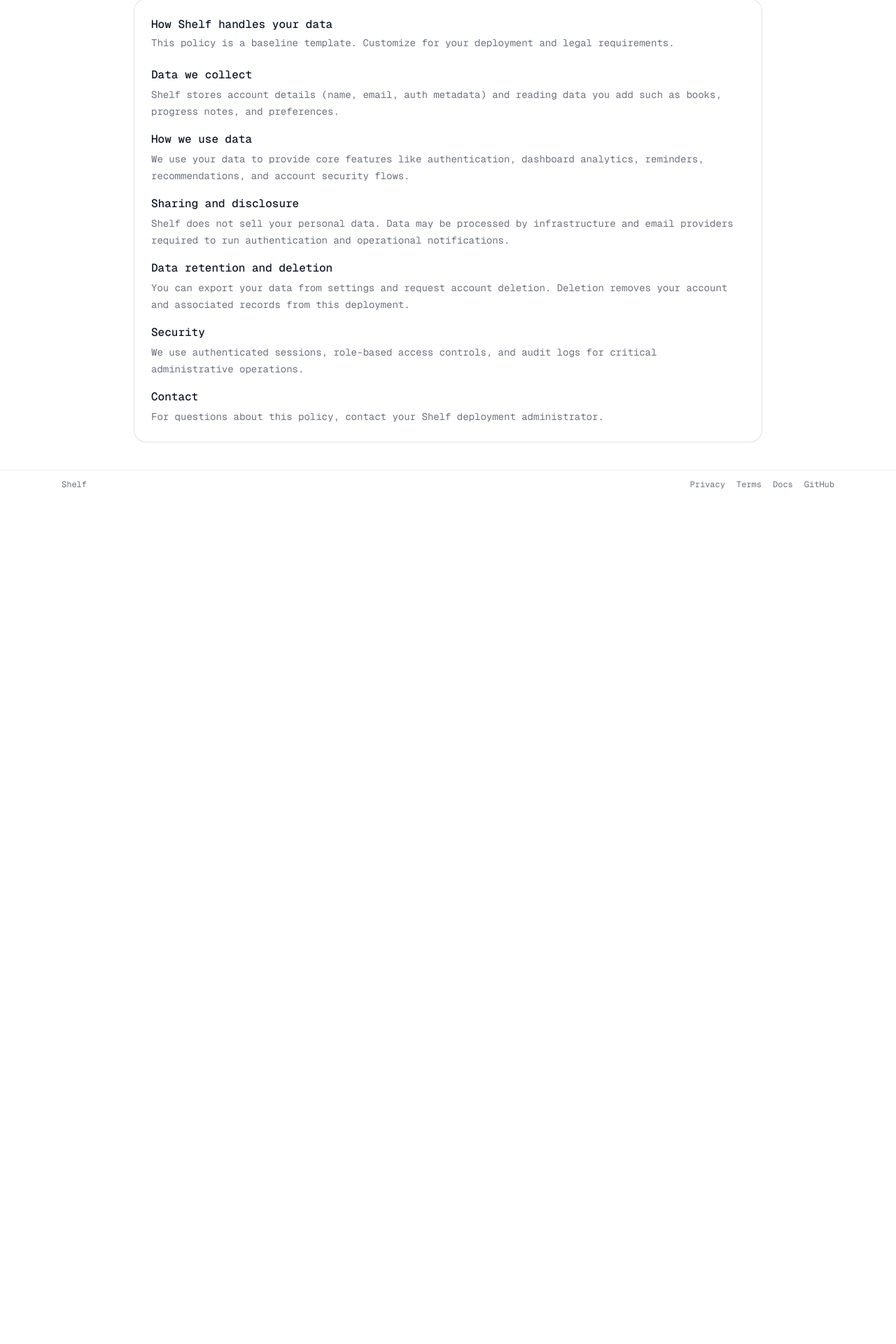
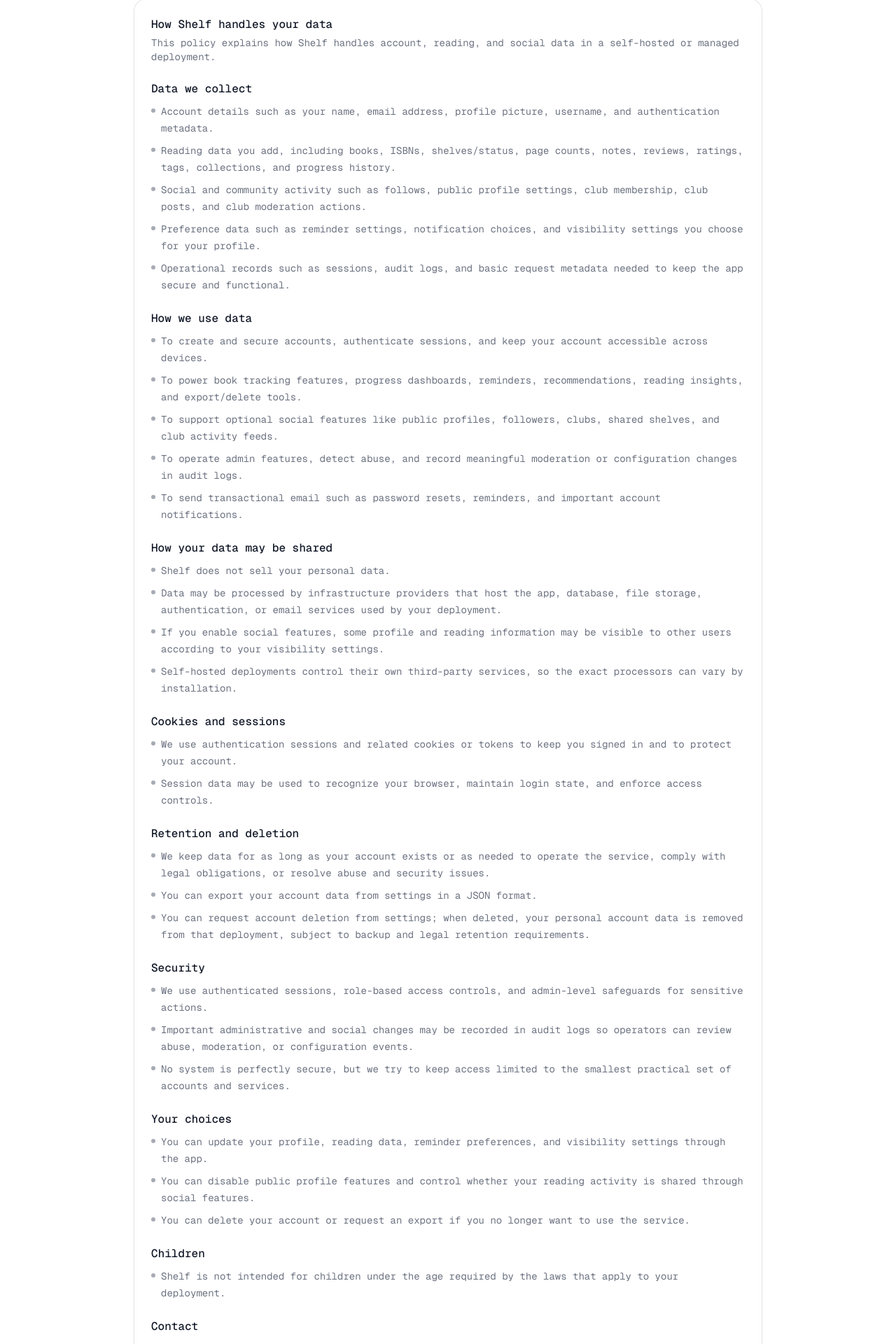
Before and after one commit to Vainnor/shelf, a Next.js app: page /privacy in a window 1280 px wide. Shown: the part 154-2074 px from the top of the page at 70% size. Before the commit the page ends 866 px from the top, so only its background shows below. Built offline with nearby package versions, Linux system fonts and the light colour scheme.

Commit message:
update(app): update main page

```diff
--- a/compose.prod.yml
+++ b/compose.prod.yml
@@ -15,9 +15,7 @@
       retries: 10
 
   migrate:
-    build:
-      context: .
-      target: migrator
+    image: ghcr.io/vainnor/shelf:latest
     restart: "no"
     environment:
       DATABASE_URL: postgres://shelf:shelf@db:5432/shelf
@@ -27,12 +25,7 @@
     command: node scripts/run-migrations.mjs
 
   app:
-    build:
-      context: .
-      target: runner
-      args:
-        APP_VERSION: ${APP_VERSION:-0.0.1}
-        GIT_SHA: ${GIT_SHA:-local}
+    image: ghcr.io/vainnor/shelf:latest
     restart: unless-stopped
     environment:
       NODE_ENV: production
@@ -43,19 +36,8 @@
     depends_on:
       migrate:
         condition: service_completed_successfully
-    expose:
-      - "3000"
-
-  caddy:
-    image: caddy:2.8-alpine
-    restart: unless-stopped
-    depends_on:
-      app:
-        condition: service_started
     ports:
-      - "80:80"
-    volumes:
-      - ./caddy/Caddyfile:/etc/caddy/Caddyfile:ro
+      - "8888:3000"
 
 volumes:
   shelf-prod-postgres:
--- a/src/app/page.tsx
+++ b/src/app/page.tsx
@@ -19,16 +19,19 @@
   {
     title: "To read",
     description: "Capture books you discover and keep your next reads organized.",
+    note: "A clean queue for future reads.",
     accent: "bg-sky-500/10 text-sky-700 dark:text-sky-300 border-sky-500/30",
   },
   {
     title: "Currently reading",
     description: "Track progress with pages, notes, and reading momentum.",
+    note: "Keep your active book front and center.",
     accent: "bg-amber-500/10 text-amber-700 dark:text-amber-300 border-amber-500/30",
   },
   {
     title: "Read",
     description: "Build a personal archive of completed books and reflections.",
+    note: "A finished library you can come back to later.",
     accent: "bg-emerald-500/10 text-emerald-700 dark:text-emerald-300 border-emerald-500/30",
   },
 ]
@@ -132,21 +135,25 @@
         </div>
 
         <div className="grid gap-4 md:grid-cols-3">
-          {shelves.map((shelf) => (
+          {shelves.map((shelf, index) => (
             <Card
               key={shelf.title}
-              className="h-full border-border/70 transition-all duration-200 hover:-translate-y-0.5 hover:shadow-md"
+              className="group h-full border-border/70 transition-all duration-200 hover:-translate-y-0.5 hover:shadow-md"
             >
-              <CardHeader>
-                <div className="flex items-center justify-between gap-3">
-                  <CardTitle>{shelf.title}</CardTitle>
-                  <Badge className={cn("border", shelf.accent)}>{shelf.title}</Badge>
+              <CardHeader className="space-y-4">
+                <div className="flex items-start justify-between gap-3">
+                  <div className="space-y-2">
+                    <Badge className={cn("border", shelf.accent)}>
+                      {String(index + 1).padStart(2, "0")}
+                    </Badge>
+                    <CardTitle className="text-xl tracking-tight">{shelf.title}</CardTitle>
+                  </div>
                 </div>
                 <CardDescription>{shelf.description}</CardDescription>
               </CardHeader>
-              <CardContent>
-                <div className="rounded-lg border border-dashed border-border/70 p-4 text-sm text-muted-foreground">
-                  Built for fast organization and effortless status updates.
+              <CardContent className="pt-0">
+                <div className="rounded-xl border border-border/70 bg-muted/25 p-4 text-sm leading-6 text-muted-foreground transition-colors group-hover:bg-muted/35">
+                  {shelf.note}
                 </div>
               </CardContent>
             </Card>
--- a/src/app/privacy/page.tsx
+++ b/src/app/privacy/page.tsx
@@ -15,27 +15,76 @@
 const sections = [
   {
     title: "Data we collect",
-    body: "Shelf stores account details (name, email, auth metadata) and reading data you add such as books, progress notes, and preferences.",
+    points: [
+      "Account details such as your name, email address, profile picture, username, and authentication metadata.",
+      "Reading data you add, including books, ISBNs, shelves/status, page counts, notes, reviews, ratings, tags, collections, and progress history.",
+      "Social and community activity such as follows, public profile settings, club membership, club posts, and club moderation actions.",
+      "Preference data such as reminder settings, notification choices, and visibility settings you choose for your profile.",
+      "Operational records such as sessions, audit logs, and basic request metadata needed to keep the app secure and functional.",
+    ],
   },
   {
     title: "How we use data",
-    body: "We use your data to provide core features like authentication, dashboard analytics, reminders, recommendations, and account security flows.",
+    points: [
+      "To create and secure accounts, authenticate sessions, and keep your account accessible across devices.",
+      "To power book tracking features, progress dashboards, reminders, recommendations, reading insights, and export/delete tools.",
+      "To support optional social features like public profiles, followers, clubs, shared shelves, and club activity feeds.",
+      "To operate admin features, detect abuse, and record meaningful moderation or configuration changes in audit logs.",
+      "To send transactional email such as password resets, reminders, and important account notifications.",
+    ],
   },
   {
-    title: "Sharing and disclosure",
-    body: "Shelf does not sell your personal data. Data may be processed by infrastructure and email providers required to run authentication and operational notifications.",
+    title: "How your data may be shared",
+    points: [
+      "Shelf does not sell your personal data.",
+      "Data may be processed by infrastructure providers that host the app, database, file storage, authentication, or email services used by your deployment.",
+      "If you enable social features, some profile and reading information may be visible to other users according to your visibility settings.",
+      "Self-hosted deployments control their own third-party services, so the exact processors can vary by installation.",
+    ],
   },
   {
-    title: "Data retention and deletion",
-    body: "You can export your data from settings and request account deletion. Deletion removes your account and associated records from this deployment.",
+    title: "Cookies and sessions",
+    points: [
+      "We use authentication sessions and related cookies or tokens to keep you signed in and to protect your account.",
+      "Session data may be used to recognize your browser, maintain login state, and enforce access controls.",
+    ],
+  },
+  {
+    title: "Retention and deletion",
+    points: [
+      "We keep data for as long as your account exists or as needed to operate the service, comply with legal obligations, or resolve abuse and security issues.",
+      "You can export your account data from settings in a JSON format.",
+      "You can request account deletion from settings; when deleted, your personal account data is removed from that deployment, subject to backup and legal retention requirements.",
+    ],
   },
   {
     title: "Security",
-    body: "We use authenticated sessions, role-based access controls, and audit logs for critical administrative operations.",
+    points: [
+      "We use authenticated sessions, role-based access controls, and admin-level safeguards for sensitive actions.",
+      "Important administrative and social changes may be recorded in audit logs so operators can review abuse, moderation, or configuration events.",
+      "No system is perfectly secure, but we try to keep access limited to the smallest practical set of accounts and services.",
+    ],
+  },
+  {
+    title: "Your choices",
+    points: [
+      "You can update your profile, reading data, reminder preferences, and visibility settings through the app.",
+      "You can disable public profile features and control whether your reading activity is shared through social features.",
+      "You can delete your account or request an export if you no longer want to use the service.",
+    ],
+  },
+  {
+    title: "Children",
+    points: [
+      "Shelf is not intended for children under the age required by the laws that apply to your deployment.",
+    ],
   },
   {
     title: "Contact",
-    body: "For questions about this policy, contact your Shelf deployment administrator.",
+    points: [
+      "For questions about this policy, contact the administrator of the Shelf deployment you use.",
+      "If you are the operator of a self-hosted instance, you should customize this policy to match your legal obligations and actual data processing setup.",
+    ],
   },
 ]
 
@@ -63,14 +112,22 @@
           <CardHeader>
             <CardTitle>How Shelf handles your data</CardTitle>
             <CardDescription>
-              This policy is a baseline template. Customize for your deployment and legal requirements.
+              This policy explains how Shelf handles account, reading, and social data in a self-hosted or managed
+              deployment.
             </CardDescription>
           </CardHeader>
-          <CardContent className="space-y-4">
+          <CardContent className="space-y-6">
             {sections.map((section) => (
-              <div key={section.title} className="space-y-1">
+              <div key={section.title} className="space-y-2">
                 <h2 className="text-base font-medium">{section.title}</h2>
-                <p className="text-sm leading-6 text-muted-foreground">{section.body}</p>
+                <ul className="space-y-2 text-sm leading-6 text-muted-foreground">
+                  {section.points.map((point) => (
+                    <li key={point} className="flex gap-2">
+                      <span className="mt-2 size-1.5 shrink-0 rounded-full bg-muted-foreground/60" />
+                      <span>{point}</span>
+                    </li>
+                  ))}
+                </ul>
               </div>
             ))}
           </CardContent>
--- a/src/components/site-footer.tsx
+++ b/src/components/site-footer.tsx
@@ -1,10 +1,14 @@
 import Link from "next/link"
+
+import packageJson from "../../package.json"
 
 export default function SiteFooter() {
   return (
     <footer className="border-t border-border/70 bg-background/90">
       <div className="mx-auto flex w-full max-w-6xl flex-wrap items-center justify-between gap-2 px-6 py-3 text-xs text-muted-foreground">
-        <span>Shelf</span>
+        <span>
+          Shelf <span className="text-muted-foreground/80">v{packageJson.version}</span>
+        </span>
         <nav className="flex items-center gap-4">
           <Link href="/privacy" className="hover:text-foreground">
             Privacy
```
